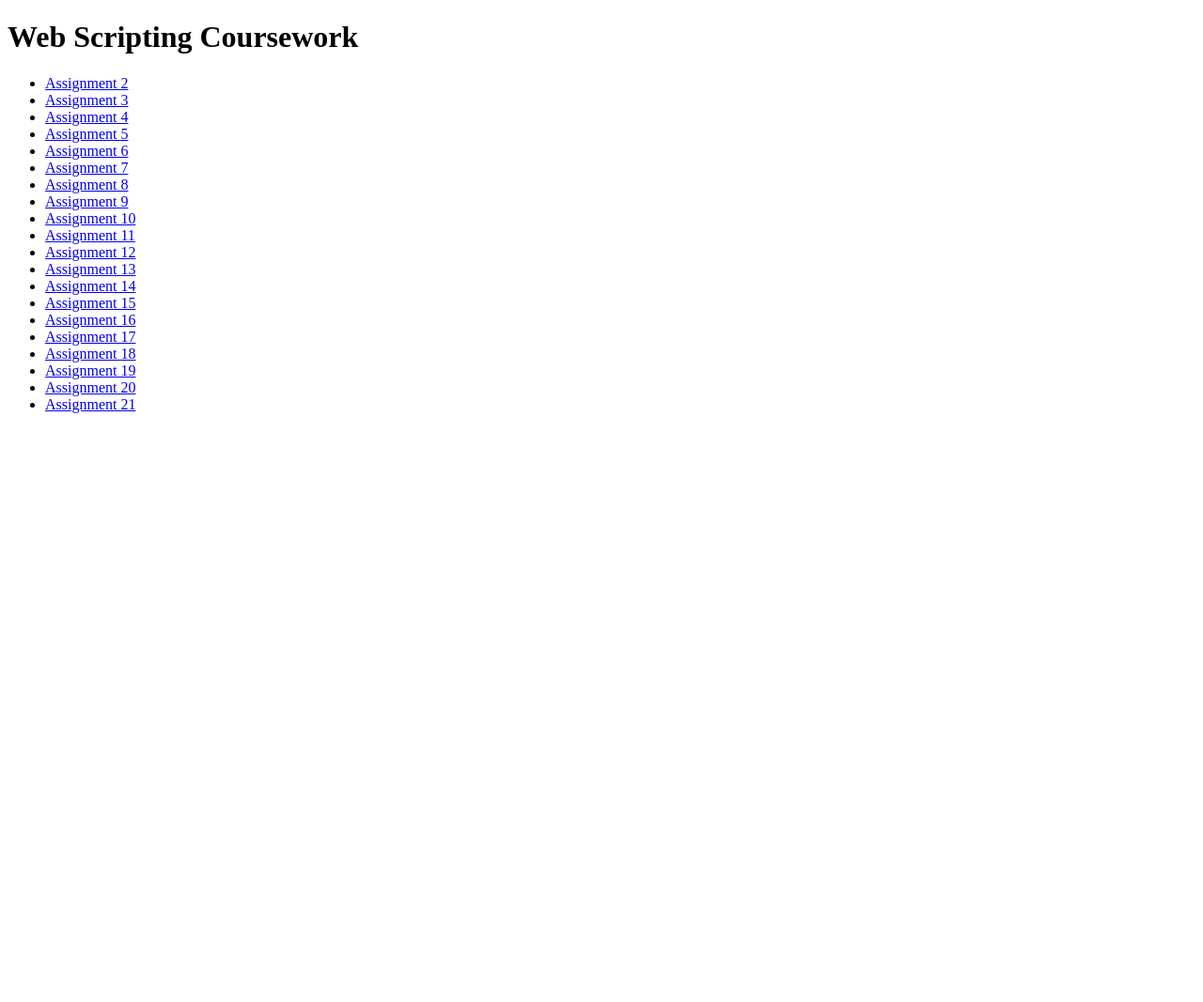
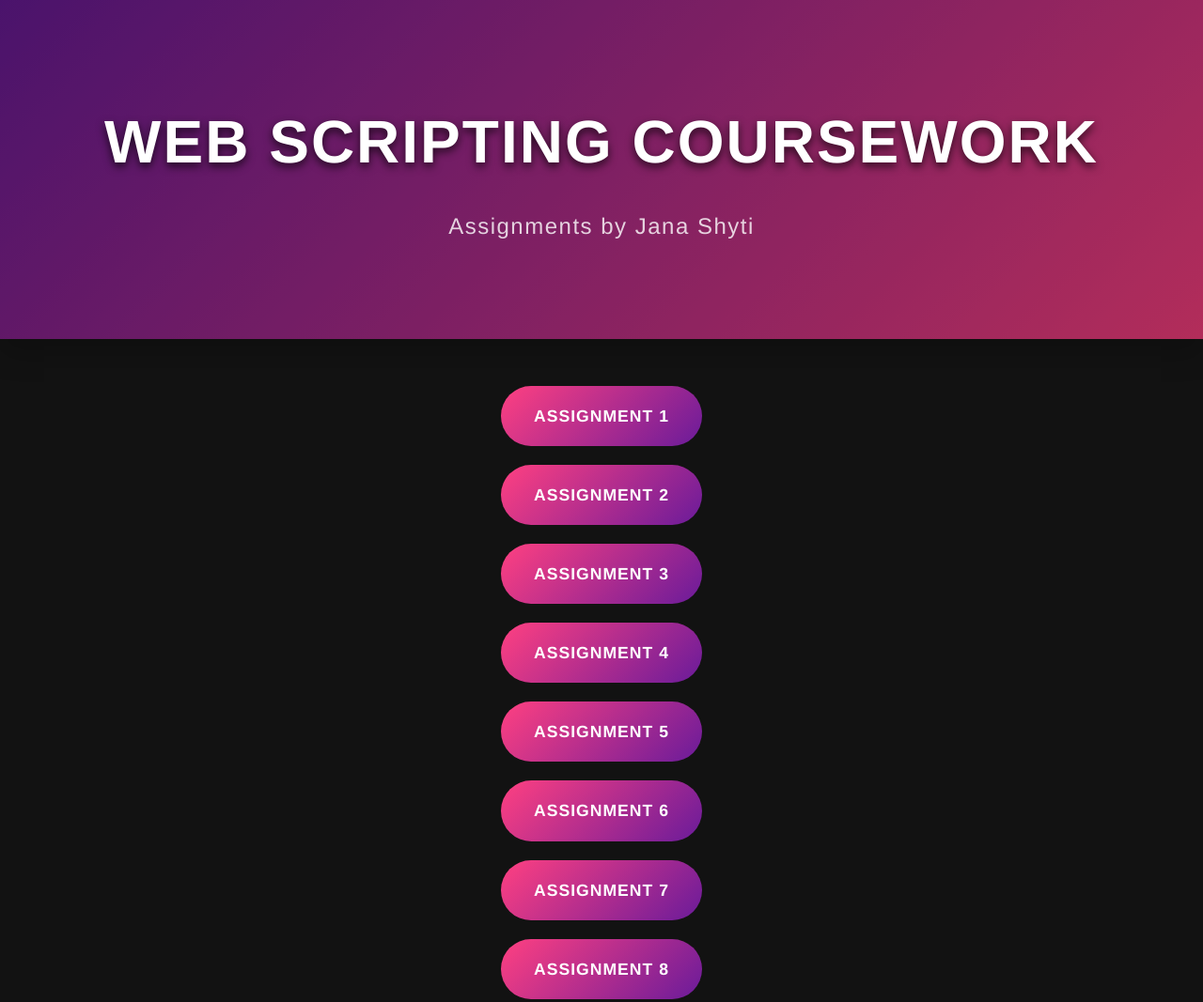
Before and after one commit to janashyti/web-scripting-coursework, a plain HTML site: page index.html in a window 1280 px wide. Shown: the top 1067 px of the page at 94% size. Before the commit the page ends 800 px from the top, so only its background shows below. Drawn offline with Linux system fonts and the light colour scheme.

Commit message:
design improvement

```diff
--- a/index.html
+++ b/index.html
@@ -1,72 +1,37 @@
-<!doctype html>
-<html>
+<!DOCTYPE html>
+<html lang="en">
+<head>
+    <meta charset="UTF-8">
+    <meta name="viewport" content="width=device-width, initial-scale=1.0">
+    <title>Web Scripting Coursework</title>
+    <link rel="stylesheet" href="styles.css">
+</head>
+<body>
+    <header class="banner">
+        <h1>Web Scripting Coursework</h1>
+        <p>Assignments by Jana Shyti</p>
+    </header>
 
-<head></head>
-
-<body>
-  <h1>Web Scripting Coursework</h1>
-  <ul>
-    <li>
-      <a href="a2.html">Assignment 2</a>
-    </li>
-    <li>
-      <a href="a3.html">Assignment 3</a>
-    </li>
-    <li>
-      <a href="a4.html">Assignment 4</a>
-    </li>
-    <li>
-      <a href="a5.html">Assignment 5</a>
-    </li>
-    <li>
-      <a href="a6.html">Assignment 6</a>
-    </li>
-    <li>
-      <a href="a7.html">Assignment 7</a>
-    </li>
-    <li>
-      <a href="a8.html">Assignment 8</a>
-    </li>
-    <li>
-      <a href="a9.html">Assignment 9</a>
-    </li>
-    <li>
-      <a href="a10.html">Assignment 10</a>
-    </li>
-    <li>
-      <a href="a11.html">Assignment 11</a>
-    </li>
-    <li>
-      <a href="a12.html">Assignment 12</a>
-    </li>
-    <li>
-      <a href="a13.html">Assignment 13</a>
-    </li>
-    <li>
-      <a href="a14.html">Assignment 14</a>
-    </li>
-    <li>
-      <a href="a15.html">Assignment 15</a>
-    </li>
-    <li>
-      <a href="a16.html">Assignment 16</a>
-    </li>
-    <li>
-      <a href="a17.html">Assignment 17</a>
-    </li>
-    <li>
-      <a href="a18.html">Assignment 18</a>
-    </li>
-    <li>
-      <a href="a19.html">Assignment 19</a>
-    </li>
-    <li>
-      <a href="a20.html">Assignment 20</a>
-    </li>
-    <li>
-      <a href="a21.html">Assignment 21</a>
-    </li>
-  </ul>
+    <main>
+        <ul class="assignments-list">
+            <li><a href="a3.html" class="btn">Assignment 1</a></li>
+            <li><a href="a4.html" class="btn">Assignment 2</a></li>
+            <li><a href="a5.html" class="btn">Assignment 3</a></li>
+            <li><a href="a6.html" class="btn">Assignment 4</a></li>
+            <li><a href="a7.html" class="btn">Assignment 5</a></li>
+            <li><a href="a8.html" class="btn">Assignment 6</a></li>
+            <li><a href="a9.html" class="btn">Assignment 7</a></li>
+            <li><a href="a10.html" class="btn">Assignment 8</a></li>
+            <li><a href="a12.html" class="btn">Assignment 9</a></li>
+            <li><a href="a14.html" class="btn">Assignment 10</a></li>
+            <li><a href="a15.html" class="btn">Assignment 11</a></li>
+            <li><a href="a16.html" class="btn">Assignment 12</a></li>
+            <li><a href="a17.html" class="btn">Assignment 13</a></li>
+            <li><a href="a18.html" class="btn">Assignment 14</a></li>
+            <li><a href="a19.html" class="btn">Assignment 15</a></li>
+            <li><a href="a20.html" class="btn">Assignment 16</a></li>
+            <li><a href="a21.html" class="btn">Assignment 17</a></li>
+        </ul>
+    </main>
 </body>
-
 </html>
--- /dev/null
+++ b/styles.css
@@ -0,0 +1,192 @@
+/* Reset default styles */
+* {
+    margin: 0;
+    padding: 0;
+    box-sizing: border-box;
+}
+
+/* Global styles */
+body {
+    font-family: 'Helvetica Neue', Arial, sans-serif;
+    background-color: #121212;
+    color: #fff;
+    line-height: 1.6;
+    overflow-x: hidden; /* Prevent horizontal scroll */
+    margin: 0;
+    padding: 0;
+}
+
+/* Stylish Banner */
+.banner {
+    background: linear-gradient(135deg, #6a1b9a, #ff4081); /* Gradient with vibrant colors */
+    color: #fff;
+    text-align: center;
+    padding: 100px 20px;
+    position: relative;
+    overflow: hidden;
+    z-index: 1;
+    box-shadow: 0 15px 30px rgba(0, 0, 0, 0.2);
+}
+
+.banner::after {
+    content: '';
+    position: absolute;
+    top: 0;
+    left: 50%;
+    width: 200%;
+    height: 100%;
+    background: rgba(0, 0, 0, 0.3);
+    transform: translateX(-50%);
+    z-index: -1;
+}
+
+.banner h1 {
+    font-size: 4rem;
+    font-weight: 700;
+    letter-spacing: 2px;
+    text-transform: uppercase;
+    margin-bottom: 20px;
+    text-shadow: 0 4px 10px rgba(0, 0, 0, 0.7);
+    animation: fadeIn 1s ease-out;
+}
+
+.banner p {
+    font-size: 1.5rem;
+    color: #fff;
+    font-weight: 300;
+    letter-spacing: 1.5px;
+    margin-top: 10px;
+    opacity: 0.8;
+    animation: fadeIn 1s 0.5s ease-out;
+}
+
+/* Keyframe for smooth fade-in */
+@keyframes fadeIn {
+    from {
+        opacity: 0;
+        transform: translateY(20px);
+    }
+    to {
+        opacity: 1;
+        transform: translateY(0);
+    }
+}
+
+/* Main content */
+main {
+    padding: 50px 20px;
+    display: flex;
+    flex-direction: column;
+    justify-content: center;
+    align-items: center;
+}
+
+/* List of assignments */
+.assignments-list {
+    list-style: none;
+    padding: 0;
+    margin: 0;
+    display: flex;
+    flex-direction: column;
+    gap: 20px;
+}
+
+.assignments-list li {
+    width: 100%;
+    max-width: 320px;  /* Limit button width */
+    display: flex;
+    justify-content: center;
+}
+
+/* Stylish buttons for the links */
+.btn {
+    text-decoration: none;
+    color: #fff;
+    background: linear-gradient(135deg, #ff4081, #6a1b9a);  /* Gradient background */
+    padding: 18px 35px;
+    border-radius: 50px;
+    font-weight: 600;
+    font-size: 1.1rem;
+    text-transform: uppercase;
+    letter-spacing: 1px;
+    display: inline-block;
+    text-align: center;
+    position: relative;
+    overflow: hidden;
+    transition: all 0.4s ease;
+    z-index: 1; /* Ensure text stays above background overlay */
+}
+
+/* Create a background overlay effect */
+.btn::before {
+    content: '';
+    position: absolute;
+    top: 0;
+    left: 0;
+    width: 100%;
+    height: 100%;
+    background-color: rgba(0, 0, 0, 0); /* No overlay initially */
+    transition: all 0.4s ease;
+    z-index: -1; /* Keep behind the text */
+}
+
+/* Hover effects - darken background */
+.btn:hover::before {
+    background-color: rgba(0, 0, 0, 0.3); /* Darken the background when hovered */
+}
+
+/* Hover effects - purple text */
+.btn:hover {
+    color: #c992ec; /* Text color becomes purple */
+    box-shadow: 0 0 20px rgba(191, 133, 227, 0.7); /* Glowing purple border */
+    transform: scale(1.05); /* Slightly increase size */
+}
+
+/* Focus effect for accessibility */
+.btn:focus {
+    outline: none;
+    box-shadow: 0 0 10px rgba(155, 77, 202, 0.7); /* Purple focus outline */
+}
+
+/* Footer section (optional) */
+footer {
+    text-align: center;
+    padding: 40px 20px;
+    background-color: #222;
+}
+
+footer p {
+    color: #aaa;
+    font-size: 1rem;
+}
+
+/* Media query for responsiveness */
+@media (max-width: 768px) {
+    .banner h1 {
+        font-size: 3rem;
+    }
+
+    .banner p {
+        font-size: 1.3rem;
+    }
+
+    .btn {
+        font-size: 1rem;
+        padding: 12px 25px;
+    }
+
+    .assignments-list {
+        padding: 10px;
+    }
+}
+
+@media (max-width: 480px) {
+    .banner h1 {
+        font-size: 2.5rem;
+    }
+
+    .btn {
+        font-size: 0.95rem;
+        padding: 10px 20px;
+    }
+}
```
Also changed, not shown: a15.html (+1 -1 lines), a16.html (+1 -1 lines), a17.html (+1 -1 lines), a18.html (+1 -1 lines), a19.html (+1 -1 lines), a20.html (+1 -1 lines), a3.html (+1 -1 lines), a5.html (+1 -1 lines), a6.html (+1 -1 lines), a7.html (+1 -1 lines).
